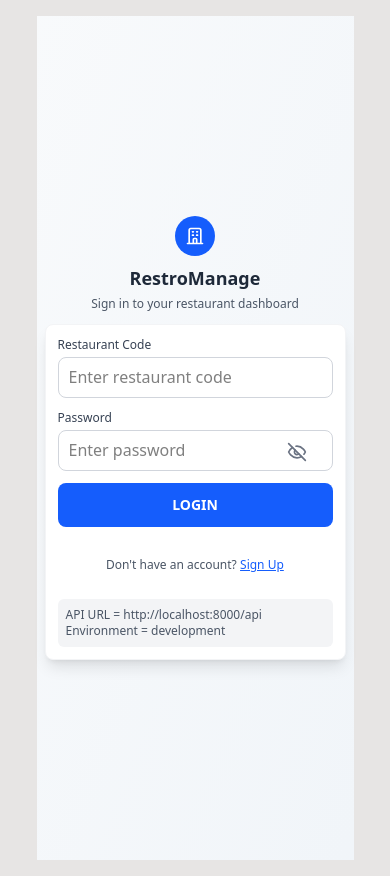
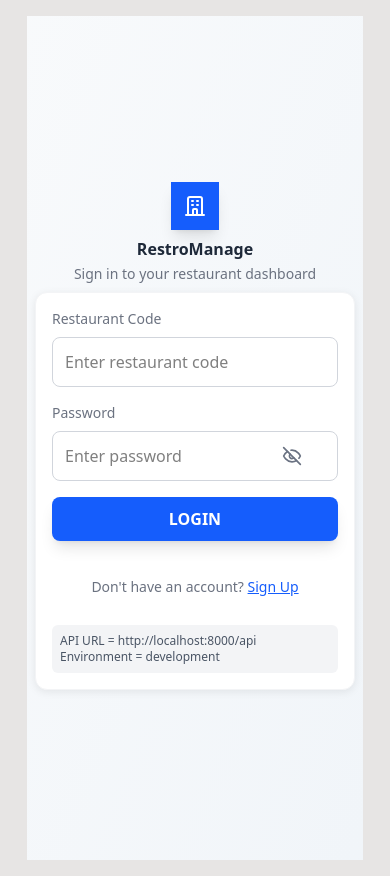
Before and after one commit to Dhruvin-NorthStarwin/Task-Deploy, a React (Vite) app in the folder frontend/: page / in a window 390 px wide. Built offline with nearby package versions, Linux system fonts and the light colour scheme.

Commit message:
Mobile responsive

```diff
--- a/frontend/src/components/LoginComponent.tsx
+++ b/frontend/src/components/LoginComponent.tsx
@@ -109,28 +109,28 @@ const LoginComponent: React.FC<{
   };
 
   return (
-    <div className="min-h-screen bg-gradient-to-br from-slate-50 to-slate-100 p-2 sm:p-4 flex items-center justify-center">
-      <div className="w-full max-w-xs sm:max-w-sm md:max-w-md lg:max-w-lg">
+    <div className="min-h-screen bg-gradient-to-br from-slate-50 to-slate-100 p-2 sm:p-4 flex items-center justify-center mobile-optimized">
+      <div className="w-full max-w-xs xxs:max-w-sm mobile:max-w-md lg:max-w-lg mobile-safe">
         {/* Logo Section - Ultra Mobile Optimized */}
-        <div className="text-center mb-3 sm:mb-4 md:mb-6">
-          <div className="inline-flex items-center justify-center w-10 h-10 xs:w-12 xs:h-12 sm:w-14 sm:h-14 md:w-16 md:h-16 bg-blue-600 rounded-full mb-2 sm:mb-3">
-            <svg className="w-5 h-5 xs:w-6 xs:h-6 sm:w-7 sm:h-7 md:w-8 md:h-8 text-white" fill="none" stroke="currentColor" viewBox="0 0 24 24">
+        <div className="text-center mb-3 sm:mb-4 md:mb-6 mobile-margin">
+          <div className="inline-flex items-center justify-center w-12 h-12 xxs:w-14 xxs:h-14 mobile:w-16 mobile:h-16 bg-blue-600 rounded-mobile mb-2 sm:mb-3 shadow-lg">
+            <svg className="w-6 h-6 xxs:w-7 xxs:h-7 mobile:w-8 mobile:h-8 text-white" fill="none" stroke="currentColor" viewBox="0 0 24 24">
               <path strokeLinecap="round" strokeLinejoin="round" strokeWidth={2} d="M19 21V5a2 2 0 00-2-2H7a2 2 0 00-2 2v16m14 0h2m-2 0h-5m-9 0H3m2 0h5M9 7h1m-1 4h1m4-4h1m-1 4h1m-5 10v-5a1 1 0 011-1h2a1 1 0 011 1v5m-4 0h4" />
             </svg>
           </div>
-          <h1 className="text-lg xs:text-xl sm:text-2xl md:text-3xl font-bold text-gray-800 mb-1">RestroManage</h1>
-          <p className="text-gray-600 text-xs xs:text-sm md:text-base px-2">Sign in to your restaurant dashboard</p>
+          <h1 className="mobile-title xxs:text-xl mobile:text-2xl lg:text-3xl font-bold text-gray-800 mb-1">RestroManage</h1>
+          <p className="mobile-subtitle xxs:text-sm mobile:text-base px-2">Sign in to your restaurant dashboard</p>
         </div>
 
         {/* iOS Storage Debug Info */}
         <IOSStorageDebug />
 
         {/* Login Form - Ultra Responsive */}
-        <div className="bg-white rounded-lg sm:rounded-xl md:rounded-2xl shadow-lg sm:shadow-xl p-3 xs:p-4 sm:p-6 md:p-8 border border-gray-100">
-          <form onSubmit={handleSubmit} className="space-y-3 xs:space-y-4 sm:space-y-5 md:space-y-6">
+        <div className="mobile-card xxs:p-4 mobile:p-6 lg:p-8 form-container">
+          <form onSubmit={handleSubmit} className="space-y-4 xxs:space-y-5 mobile:space-y-6">
             {/* Restaurant Code Field - Ultra Responsive */}
             <div>
-              <label htmlFor="restaurantCode" className="block text-xs sm:text-sm font-medium text-gray-700 mb-1 xs:mb-1.5 sm:mb-2">
+              <label htmlFor="restaurantCode" className="block mobile-subtitle font-medium text-gray-700 mb-2">
                 Restaurant Code
               </label>
               <input
@@ -138,7 +138,7 @@ const LoginComponent: React.FC<{
                 type="text"
                 value={restaurantCode}
                 onChange={(e) => setRestaurantCode(e.target.value)}
-                className="w-full px-2.5 xs:px-3 sm:px-4 py-2 xs:py-2.5 sm:py-3 border border-gray-300 rounded-md sm:rounded-lg focus:ring-2 focus:ring-blue-500 focus:border-transparent transition-all duration-200 text-sm xs:text-base sm:text-lg font-medium"
+                className="w-full min-h-touch px-3 xxs:px-4 mobile:px-4 py-3 border border-gray-300 rounded-mobile focus:ring-2 focus:ring-blue-500 focus:border-transparent transition-all duration-200 mobile-base font-medium"
                 placeholder="Enter restaurant code"
                 required
                 autoComplete="username"
@@ -147,7 +147,7 @@ const LoginComponent: React.FC<{
 
             {/* Password Field - Ultra Responsive */}
             <div>
-              <label htmlFor="password" className="block text-xs sm:text-sm font-medium text-gray-700 mb-1 xs:mb-1.5 sm:mb-2">
+              <label htmlFor="password" className="block mobile-subtitle font-medium text-gray-700 mb-2">
                 Password
               </label>
               <div className="relative">
@@ -156,7 +156,7 @@ const LoginComponent: React.FC<{
                   type={isPasswordVisible ? 'text' : 'password'}
                   value={password}
                   onChange={(e) => setPassword(e.target.value)}
-                  className="w-full px-2.5 xs:px-3 sm:px-4 py-2 xs:py-2.5 sm:py-3 pr-8 xs:pr-10 sm:pr-12 border border-gray-300 rounded-md sm:rounded-lg focus:ring-2 focus:ring-blue-500 focus:border-transparent transition-all duration-200 text-sm xs:text-base sm:text-lg font-medium"
+                  className="w-full min-h-touch px-3 xxs:px-4 mobile:px-4 py-3 pr-12 border border-gray-300 rounded-mobile focus:ring-2 focus:ring-blue-500 focus:border-transparent transition-all duration-200 mobile-base font-medium"
                   placeholder="Enter password"
                   required
                   autoComplete="current-password"
@@ -164,7 +164,7 @@ const LoginComponent: React.FC<{
                 <button
                   type="button"
                   onClick={() => setIsPasswordVisible(!isPasswordVisible)}
-                  className="absolute inset-y-0 right-1.5 xs:right-2 sm:right-3 flex items-center hover:text-blue-500 transition-colors p-1 xs:p-1.5"
+                  className="absolute inset-y-0 right-3 flex items-center hover:text-blue-500 transition-colors min-h-touch min-w-touch"
                 >
                   <PasswordToggleIcon isVisible={isPasswordVisible} />
                 </button>
@@ -175,29 +175,29 @@ const LoginComponent: React.FC<{
             <button
               type="submit"
               disabled={isLoading}
-              className="w-full bg-blue-600 hover:bg-blue-700 disabled:bg-gray-400 text-white font-semibold py-2.5 xs:py-3 sm:py-3.5 px-3 xs:px-4 sm:px-6 rounded-md sm:rounded-lg transition-all duration-200 focus:ring-2 focus:ring-blue-500 focus:ring-offset-2 disabled:cursor-not-allowed flex items-center justify-center text-sm xs:text-base sm:text-lg min-h-[44px]"
+              className="w-full bg-blue-600 hover:bg-blue-700 disabled:bg-gray-400 text-white font-semibold min-h-touch-lg px-4 mobile:px-6 rounded-mobile transition-all duration-200 focus:ring-2 focus:ring-blue-500 focus:ring-offset-2 disabled:cursor-not-allowed flex items-center justify-center mobile-base shadow-lg hover:shadow-xl transform hover:-translate-y-0.5 active:transform-none"
             >
               {isLoading ? (
                 <>
-                  <svg className="animate-spin -ml-1 mr-2 xs:mr-3 h-4 w-4 xs:h-5 xs:w-5 text-white" xmlns="http://www.w3.org/2000/svg" fill="none" viewBox="0 0 24 24">
+                  <svg className="animate-spin -ml-1 mr-3 h-5 w-5 text-white" xmlns="http://www.w3.org/2000/svg" fill="none" viewBox="0 0 24 24">
                     <circle className="opacity-25" cx="12" cy="12" r="10" stroke="currentColor" strokeWidth="4"></circle>
                     <path className="opacity-75" fill="currentColor" d="M4 12a8 8 0 018-8V0C5.373 0 0 5.373 0 12h4zm2 5.291A7.962 7.962 0 014 12H0c0 3.042 1.135 5.824 3 7.938l3-2.647z"></path>
                   </svg>
-                  <span className="text-xs xs:text-sm sm:text-base">Signing in...</span>
+                  <span className="mobile-base">Signing in...</span>
                 </>
               ) : (
-                <span className="text-sm xs:text-base sm:text-lg font-bold">LOGIN</span>
+                <span className="mobile-base font-bold">LOGIN</span>
               )}
             </button>
 
             {/* Signup Link - Mobile Optimized */}
-            <div className="text-center pt-1 xs:pt-2">
-              <p className="text-gray-600 text-xs xs:text-sm">
+            <div className="text-center pt-2 mobile:pt-3">
+              <p className="mobile-subtitle">
                 Don't have an account?{' '}
                 <button
                   type="button"
                   onClick={onShowSignup}
-                  className="text-blue-600 hover:text-blue-700 font-medium transition-colors duration-200 underline"
+                  className="text-blue-600 hover:text-blue-700 font-medium transition-colors duration-200 underline min-h-touch"
                 >
                   Sign Up
                 </button>
--- a/frontend/src/index.css
+++ b/frontend/src/index.css
@@ -147,6 +147,38 @@ body {
     padding: 0.5rem 0.75rem;
     font-size: 0.875rem;
   }
+
+  /* Enhanced smartphone navigation */
+  .tab-scrollable {
+    overflow-x: auto;
+    scroll-snap-type: x mandatory;
+    scrollbar-width: none;
+    -ms-overflow-style: none;
+  }
+
+  .tab-scrollable::-webkit-scrollbar {
+    display: none;
+  }
+
+  .tab-item {
+    scroll-snap-align: start;
+    flex-shrink: 0;
+  }
+
+  /* Better card layouts for small screens */
+  .task-card-compact {
+    padding: 0.625rem !important;
+    margin-bottom: 0.5rem !important;
+  }
+
+  .task-card-compact .task-title {
+    font-size: 0.8125rem !important;
+    line-height: 1.25 !important;
+  }
+
+  .task-card-compact .task-meta {
+    font-size: 0.6875rem !important;
+  }
 }
 
 /* Ultra small devices (320px and below) */
@@ -164,6 +196,52 @@ body {
   /* Minimal spacing */
   .space-ultra-compact > * + * {
     margin-top: 0.25rem;
+  }
+
+  /* Optimized for iPhone SE and small Android phones */
+  .dashboard-header {
+    padding: 0.5rem !important;
+  }
+
+  .dashboard-title {
+    font-size: 1.125rem !important;
+    line-height: 1.375rem !important;
+  }
+
+  .button-group {
+    flex-direction: column !important;
+    gap: 0.375rem !important;
+  }
+
+  .filter-tabs {
+    justify-content: flex-start !important;
+    overflow-x: auto !important;
+    padding-bottom: 0.25rem !important;
+  }
+
+  .filter-tab {
+    min-width: fit-content !important;
+    white-space: nowrap !important;
+    padding: 0.375rem 0.625rem !important;
+    font-size: 0.6875rem !important;
+  }
+
+  /* Enhanced mobile table view */
+  .mobile-task-card {
+    border-radius: 0.5rem !important;
+    padding: 0.75rem !important;
+    box-shadow: 0 1px 3px 0 rgba(0, 0, 0, 0.1) !important;
+  }
+
+  .mobile-task-title {
+    font-size: 0.875rem !important;
+    line-height: 1.25rem !important;
+    font-weight: 600 !important;
+  }
+
+  .mobile-task-meta {
+    font-size: 0.75rem !important;
+    margin-top: 0.375rem !important;
   }
 }
 
@@ -221,6 +299,16 @@ select:focus-visible {
   line-clamp: 2;
   -webkit-box-orient: vertical;
   overflow: hidden;
+}
+
+/* Scrollbar hide utility */
+.scrollbar-hide {
+  -ms-overflow-style: none;
+  scrollbar-width: none;
+}
+
+.scrollbar-hide::-webkit-scrollbar {
+  display: none;
 }
 
 /* Touch improvements for mobile */
@@ -288,4 +376,67 @@ select:focus-visible {
   .form-container {
     box-shadow: 0 4px 6px -1px rgba(0, 0, 0, 0.1);
   }
+
+  /* Enhanced mobile navigation and interactions */
+  .mobile-optimized {
+    -webkit-touch-callout: none;
+    -webkit-user-select: none;
+    user-select: none;
+  }
+
+  /* Better mobile scroll behavior */
+  .scroll-container {
+    overflow-x: auto;
+    scroll-behavior: smooth;
+    -webkit-overflow-scrolling: touch;
+  }
+
+  /* Mobile-friendly spacing */
+  .mobile-padding {
+    padding: 0.75rem 1rem !important;
+  }
+
+  .mobile-margin {
+    margin: 0.5rem 0 !important;
+  }
+
+  /* Improved mobile tables */
+  .responsive-table {
+    width: 100%;
+    border-collapse: collapse;
+  }
+
+  /* Enhanced mobile cards */
+  .mobile-card {
+    background: white;
+    border-radius: 12px;
+    box-shadow: 0 2px 8px rgba(0, 0, 0, 0.08);
+    margin-bottom: 0.75rem;
+    padding: 1rem;
+    border: 1px solid #f3f4f6;
+  }
+
+  .mobile-card:active {
+    transform: scale(0.98);
+    transition: transform 0.1s ease;
+  }
+
+  /* Better mobile typography */
+  .mobile-title {
+    font-size: 1rem !important;
+    line-height: 1.375rem !important;
+    font-weight: 600 !important;
+  }
+
+  .mobile-subtitle {
+    font-size: 0.875rem !important;
+    line-height: 1.25rem !important;
+    color: #6b7280 !important;
+  }
+
+  .mobile-caption {
+    font-size: 0.75rem !important;
+    line-height: 1rem !important;
+    color: #9ca3af !important;
+  }
 }
--- a/frontend/tailwind.config.js
+++ b/frontend/tailwind.config.js
@@ -8,13 +8,31 @@ export default {
     extend: {
       screens: {
         'xs': '475px', // Extra small screens
+        'xxs': '375px', // Ultra small smartphones (iPhone SE, small Android)
+        'mobile': '414px', // Standard smartphone size
+        'mobile-lg': '480px', // Large smartphones
       },
       spacing: {
         '18': '4.5rem',
         '88': '22rem',
+        'mobile-safe': '1rem', // Safe area for mobile notches
       },
       maxWidth: {
         'xxs': '16rem',
+        'mobile': '100vw',
+      },
+      minHeight: {
+        'touch': '44px', // Minimum touch target size
+        'touch-lg': '48px', // Large touch target
+      },
+      fontSize: {
+        'mobile-xs': ['0.6875rem', { lineHeight: '1rem' }],
+        'mobile-sm': ['0.8125rem', { lineHeight: '1.25rem' }],
+        'mobile-base': ['0.9375rem', { lineHeight: '1.375rem' }],
+      },
+      borderRadius: {
+        'mobile': '12px',
+        'mobile-lg': '16px',
       }
     },
   },
```
Also changed, not shown: frontend/src/components/admin/AdminTaskPanel.tsx (+21 -21 lines), frontend/src/components/staff/StaffTaskPanel.tsx (+12 -12 lines), 1 other file (tests, documents, lock files or other folders).
